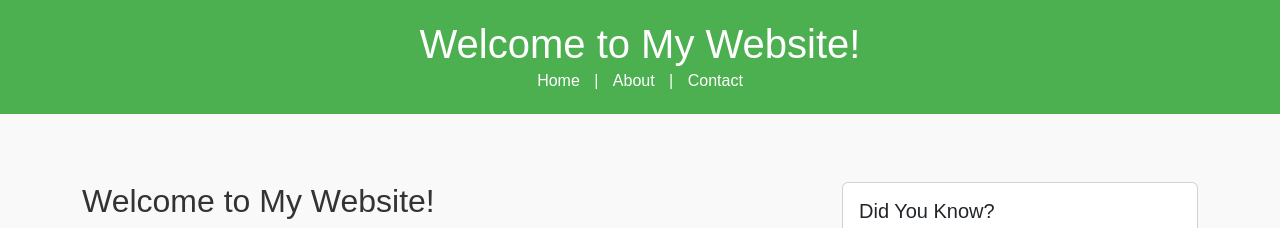
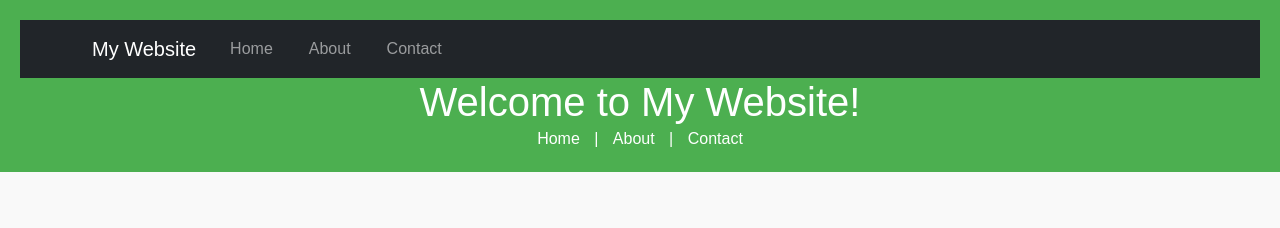
Before and after one commit to terryvalela04/my-items, a plain HTML site: page index.html in a window 1280 px wide. Shown: the top 228 px of the page. Drawn offline with nearby package versions, Linux system fonts and the light colour scheme.

Commit message:
index.html

```diff
--- a/index.html
+++ b/index.html
@@ -21,6 +21,49 @@
 <body>
 
 <header>
+
+<nav class="navbar navbar-expand-lg navbar-dark bg-dark">
+
+<div class="container">
+
+<a class="navbar-brand" href="index.html">My Website</a>
+
+<button class="navbar-toggler" type="button" data-bs-toggle="collapse" data-bs-target="#navbarNav">
+
+<span class="navbar-toggler-icon"></span>
+
+</button>
+
+<div class="collapse navbar-collapse" id="navbarNav">
+
+<ul class="navbar-nav">
+
+<li class="nav-item">
+
+<a class="nav-link" href="index.html">Home</a>
+
+</li>
+
+<li class="nav-item">
+
+<a class="nav-link" href="about.html">About</a>
+
+</li>
+
+<li class="nav-item">
+
+<a class="nav-link" href="contact.html">Contact</a>
+
+</li>
+
+</ul>
+
+</div>
+
+</div>
+
+</nav>
+
 
 <h1>Welcome to My Website!</h1>
 
```
